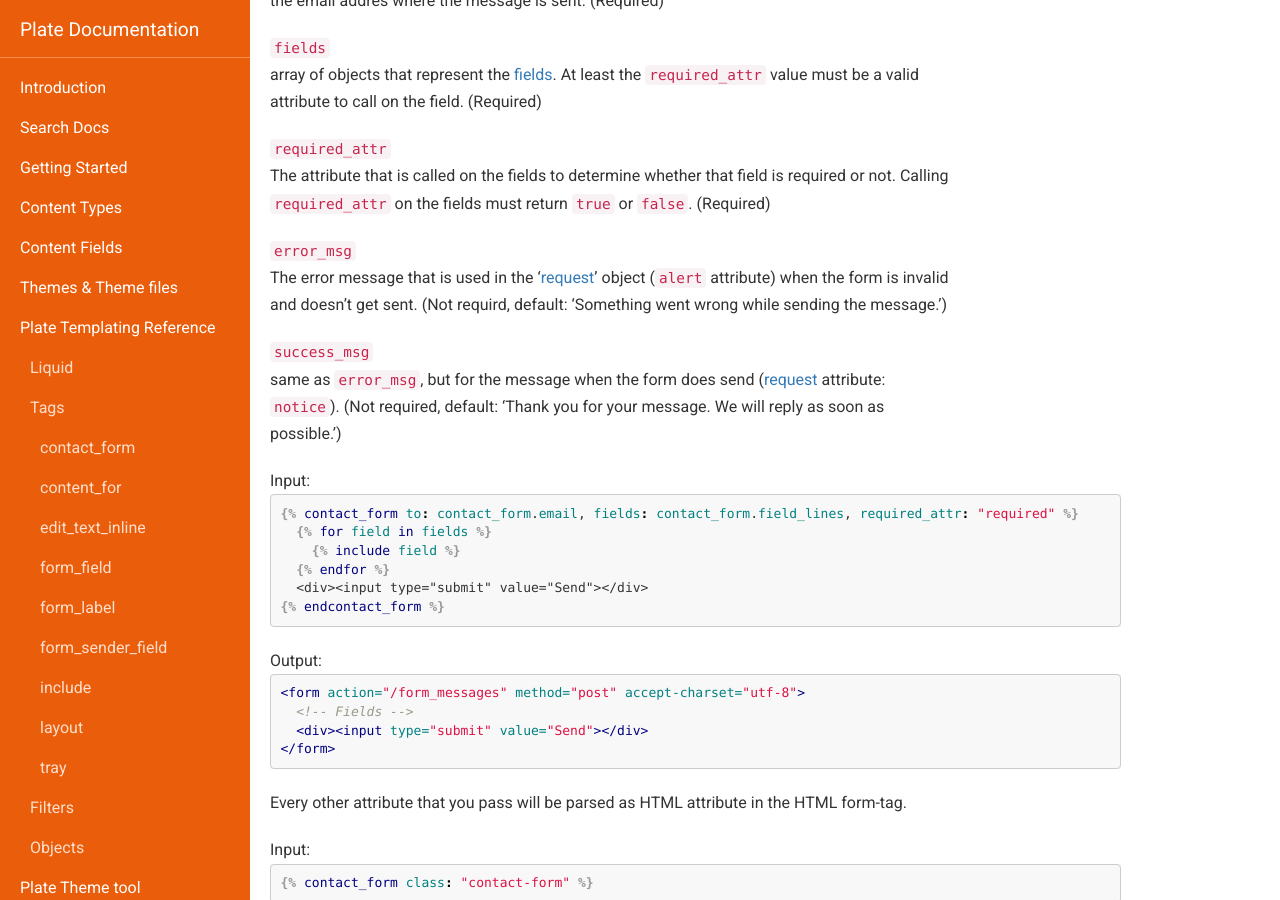
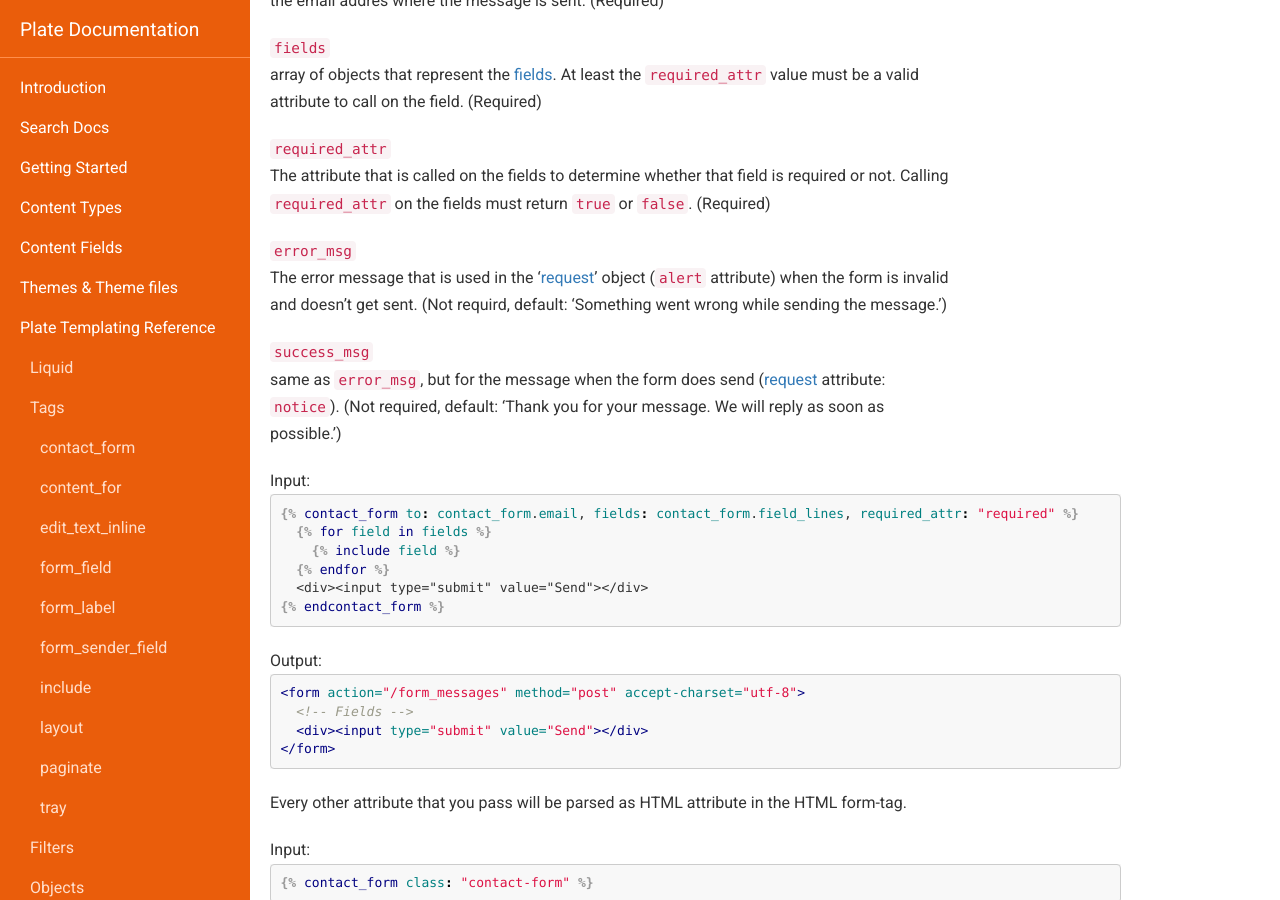
Before and after one commit to platehub/platehub.github.io, a Jekyll site: the page built from docs/templating-reference/tags.md, in a window 1280 px wide and 900 px high, scrolled down 501 px. Built offline with Jekyll 4.4.1, drawn with Linux system fonts in a browser that asks for light colours; nearby versions of some CDN libraries.

Commit message:
paginate tag

```diff
--- a/docs/templating-reference/tags.md
+++ b/docs/templating-reference/tags.md
@@ -17,6 +17,7 @@ sub_menu_sub:
   - "[form_sender_field](#form_sender_field)"
   - "[include](#include)"
   - "[layout](#layout)"
+  - "[paginate](#paginate)"
   - "[tray](#tray)"
 ---
 
```
